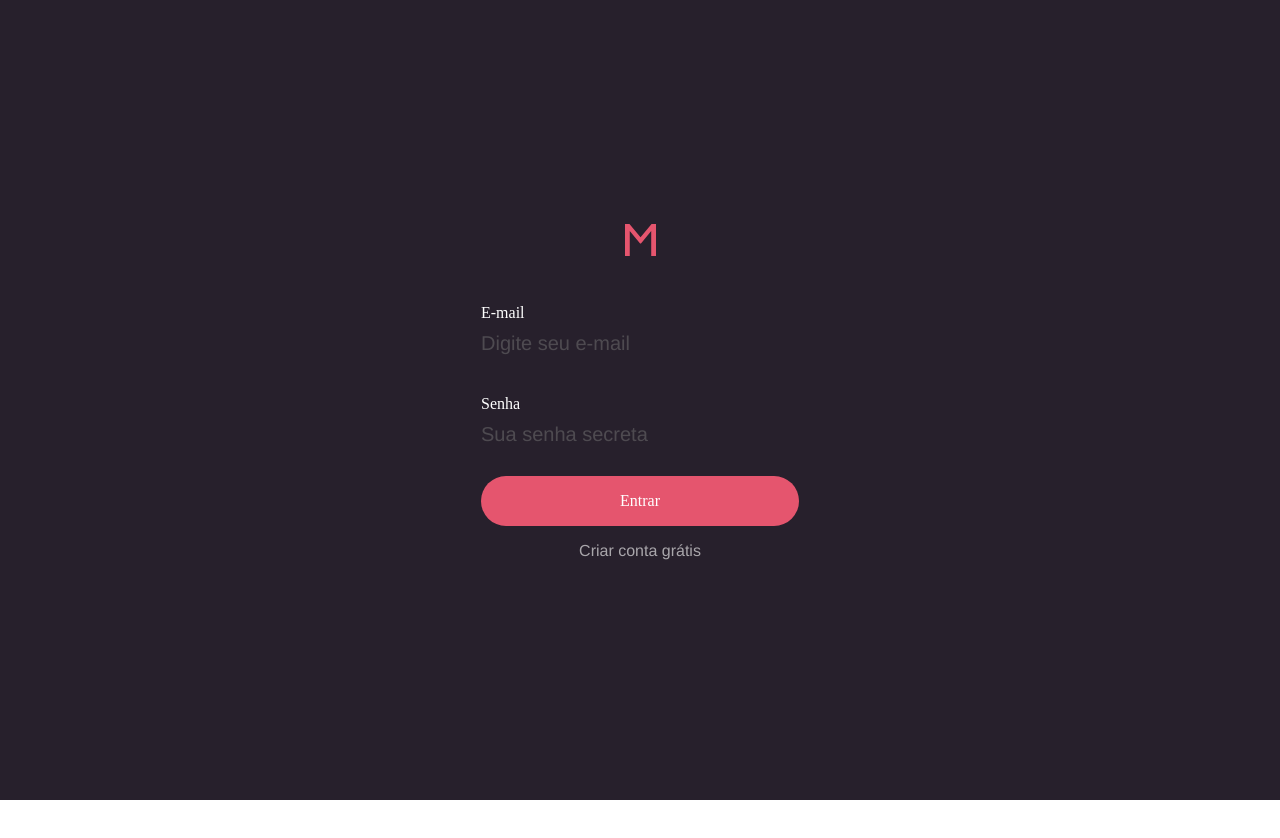
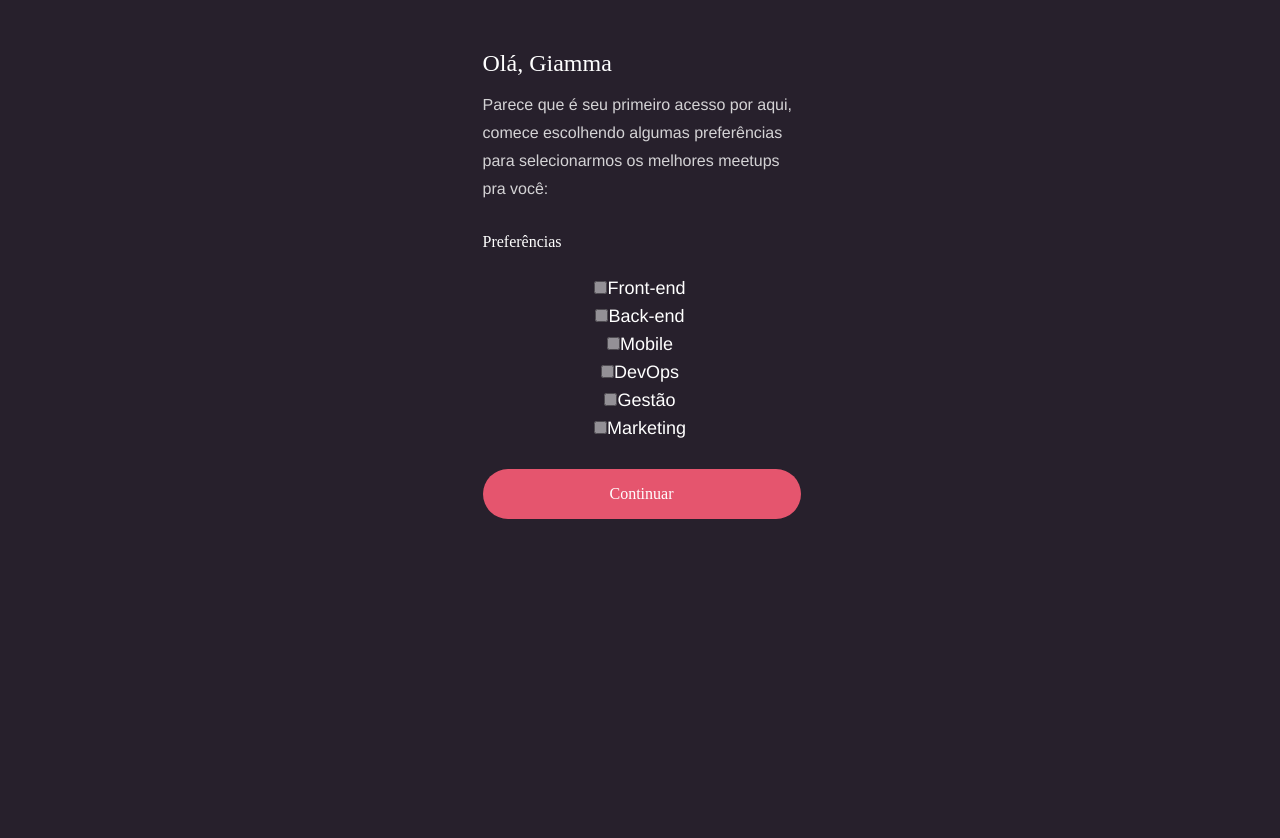
Before and after one commit to GiammaCarioca/meetapp-rocketseat, a React (Create React App) app: page / in a window 1280 px wide. Shown: the top 838 px of the page. Before the commit the page ends 800 px from the top, so only its background shows below. Built offline with nearby package versions, Linux system fonts and the light colour scheme; the HTML template or start-up script is replaced by a standard one.

Commit message:
adding Preferences component

```diff
--- a/src/App.js
+++ b/src/App.js
@@ -1,11 +1,12 @@
 import React from 'react';
 import './App.css';
-import SignIn from './SignIn';
+// import SignIn from './SignIn';
+import Preferences from './Preferences';
 
 function App() {
 	return (
 		<div className="App">
-			<SignIn />
+			<Preferences />
 		</div>
 	);
 }
--- /dev/null
+++ b/src/Preferences.css
@@ -0,0 +1,76 @@
+* {
+	margin: 0;
+	padding: 0;
+}
+
+.Preferences-container {
+	background-color: #27202c;
+	padding-top: 50px;
+	height: 100vh;
+}
+
+.Preferences-content {
+	margin: auto;
+	display: flex;
+	flex-direction: column;
+	max-width: 315px;
+}
+
+.welcome {
+	font-family: Helvetica-Bold;
+	font-size: 24px;
+	color: #ffffff;
+	text-align: left;
+	margin-bottom: 14px;
+}
+
+.welcome-text {
+	opacity: 0.8;
+	font-family: Helvetica;
+	font-size: 16px;
+	color: #ffffff;
+	line-height: 28px;
+	text-align: left;
+}
+
+fieldset {
+	margin: 30px 0 0 0;
+	border: 0;
+}
+
+legend {
+	margin-bottom: 20px;
+	font-family: Helvetica-Bold;
+	font-size: 16px;
+	color: #ffffff;
+	text-align: left;
+}
+
+label {
+	font-family: Helvetica;
+	font-size: 18px;
+	color: #ffffff;
+	text-align: left;
+}
+
+input {
+	margin-top: 10px;
+	opacity: 0.5;
+	font-family: Helvetica;
+	font-size: 20px;
+	color: #ffffff;
+	text-align: left;
+}
+
+.button-primary {
+	margin-top: 30px;
+	background-color: #e5556e;
+	width: 318px;
+	height: 50px;
+	border-style: none;
+	border-radius: 50px;
+	font-family: Helvetica-Bold;
+	font-size: 16px;
+	color: #ffffff;
+	text-align: center;
+}
--- /dev/null
+++ b/src/Preferences.js
@@ -0,0 +1,105 @@
+import React, { Component } from 'react';
+import './Preferences.css';
+
+class Preferences extends Component {
+	constructor(props) {
+		super(props);
+		this.state = {
+			preferences: {
+				frontend: false,
+				backend: false,
+				mobile: false,
+				devops: false,
+				gestao: false,
+				marketing: false
+			}
+		};
+		this.handleChange = this.handleChange.bind(this);
+	}
+
+	handleChange(e) {
+		this.setState({ preferences: { ...this.state.preferences, [e.target.value]: e.target.checked } });
+	}
+
+	render() {
+		return (
+			<div className="Preferences-container">
+				<div className="Preferences-content">
+					<p className="welcome">Olá, Giamma</p>
+					<p className="welcome-text">
+						Parece que é seu primeiro acesso por aqui, comece escolhendo algumas preferências para
+						selecionarmos os melhores meetups pra você:
+					</p>
+					<form action="">
+						<fieldset>
+							<legend className="form-label">Preferências</legend>
+							<div>
+								<input
+									onChange={this.handleChange}
+									type="checkbox"
+									id="frontend"
+									name="frontend"
+									value="frontend"
+								/>
+								<label htmlFor="frontend">Front-end</label>
+							</div>
+							<div>
+								<input
+									onChange={this.handleChange}
+									type="checkbox"
+									id="backend"
+									name="backend"
+									value="backend"
+								/>
+								<label htmlFor="backend">Back-end</label>
+							</div>
+							<div>
+								<input
+									onChange={this.handleChange}
+									type="checkbox"
+									id="mobile"
+									name="mobile"
+									value="mobile"
+								/>
+								<label htmlFor="mobile">Mobile</label>
+							</div>
+							<div>
+								<input
+									onChange={this.handleChange}
+									type="checkbox"
+									id="devops"
+									name="devops"
+									value="devops"
+								/>
+								<label htmlFor="devops">DevOps</label>
+							</div>
+							<div>
+								<input
+									onChange={this.handleChange}
+									type="checkbox"
+									id="gestao"
+									name="gestao"
+									value="gestao"
+								/>
+								<label htmlFor="gestao">Gestão</label>
+							</div>
+							<div>
+								<input
+									onChange={this.handleChange}
+									type="checkbox"
+									id="marketing"
+									name="marketing"
+									value="marketing"
+								/>
+								<label htmlFor="marketing">Marketing</label>
+							</div>
+						</fieldset>
+					</form>
+					<button className="button-primary">Continuar</button>
+				</div>
+			</div>
+		);
+	}
+}
+
+export default Preferences;
```
